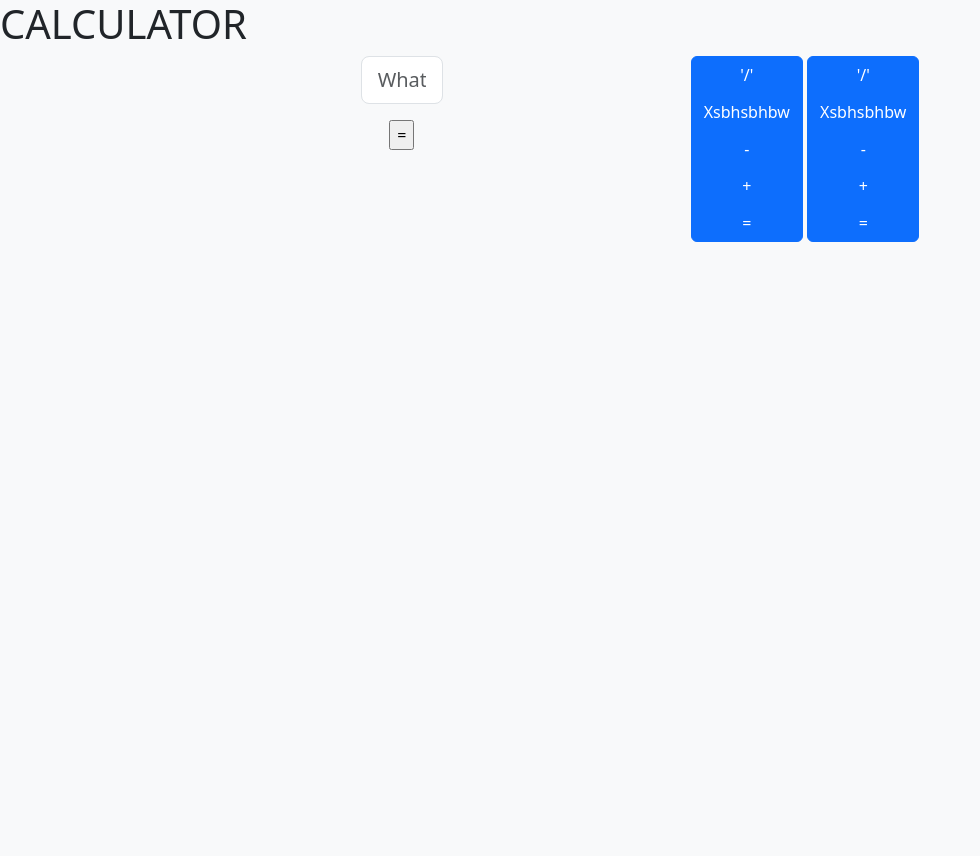
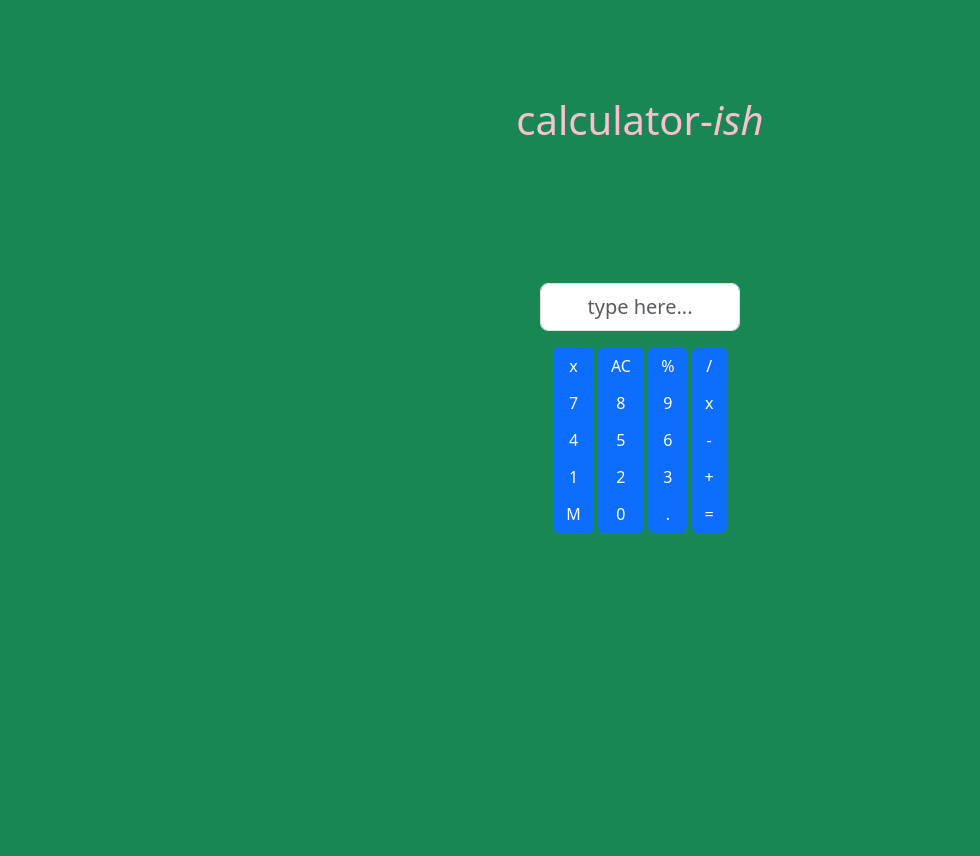
Before and after one commit to BeCoded126/Python-Calculator, a Flask app: page / in a window 1280 px wide. Shown: the whole page, without its empty margins (0-980 px from the left). After the commit the page ends 533 px from the top, so only its background shows below. Run offline with Flask 3, Linux system fonts and the light colour scheme.

Commit message:
added interface

```diff
--- a/templates/index.html
+++ b/templates/index.html
@@ -10,40 +10,79 @@
 
     </head>
     <body
-        class="bg-light">
+        class="bg-success text-center">
 
-        <h1>CALCULATOR</h1>
-        <div class="container-fluid min-vh-100 d-flex justify-content-center ">
+        <div class="mx-auto p-5" style="width: 800px;">
+            <h1 class="m-5"
+                style="color: pink">calculator-<i>ish</i></h1>
 
-            <div class>
+            <div
+                class="bg-black position-absolute top-50 start-50 translate-middle mt-1"
+                style="width: 800px;">
                 <form method="POST"
-                    class="col-12 col-sm-8 col-md-5 col-lg-3 text-center">
+                    class="col-12 col-sm-8 col-md-5 col-lg-3 position-absolute top-50 start-50 translate-middle mt-1"
+                    style="width: 200px;">
                     <input type="text"
                         class="form-control form-control-lg text-center mb-3"
-                        placeholder="What Do You Want to Solve?" name='numbers'>
-                    <input type="submit" value="=">
-                </form>
-            </div>
-            <div class="buttons">
+                        placeholder="type here..." name='numbers'>
 
+                    <div class="buttons justify-center">
                         <div class="btn-group-vertical" role="group"
                             aria-label="Vertical button group">
-                    <button type="button" class="btn btn-primary">'/'</button>
                             <button type="button"
-                        class="btn btn-primary">Xsbhsbhbw</button>
-                    <button type="button" class="btn btn-primary">-</button>
-                    <button type="button" class="btn btn-primary">+</button>
-                    <button type="button" class="btn btn-primary">=</button>
+                                class="btn btn-primary">x</button>
+                            <button type="button"
+                                class="btn btn-primary">7</button>
+                            <button type="button"
+                                class="btn btn-primary">4</button>
+                            <button type="button"
+                                class="btn btn-primary">1</button>
+                            <button type="button"
+                                class="btn btn-primary">M</button>
                         </div>
 
                         <div class="btn-group-vertical" role="group"
                             aria-label="Vertical button group">
-                    <button type="button" class="btn btn-primary">'/'</button>
                             <button type="button"
-                        class="btn btn-primary">Xsbhsbhbw</button>
-                    <button type="button" class="btn btn-primary">-</button>
-                    <button type="button" class="btn btn-primary">+</button>
-                    <button type="button" class="btn btn-primary">=</button>
+                                class="btn btn-primary">AC</button>
+                            <button type="button"
+                                class="btn btn-primary">8</button>
+                            <button type="button"
+                                class="btn btn-primary">5</button>
+                            <button type="button"
+                                class="btn btn-primary">2</button>
+                            <button type="button"
+                                class="btn btn-primary">0</button>
+                        </div>
+
+                        <div class="btn-group-vertical" role="group"
+                            aria-label="Vertical button group">
+                            <button type="button"
+                                class="btn btn-primary">%</button>
+                            <button type="button"
+                                class="btn btn-primary">9</button>
+                            <button type="button"
+                                class="btn btn-primary">6</button>
+                            <button type="button"
+                                class="btn btn-primary">3</button>
+                            <button type="button"
+                                class="btn btn-primary">.</button>
+                        </div>
+
+                        <div class="btn-group-vertical" role="group"
+                            aria-label="Vertical button group">
+                            <button type="button"
+                                class="btn btn-primary">/</button>
+                            <button type="button"
+                                class="btn btn-primary">x</button>
+                            <button type="button"
+                                class="btn btn-primary">-</button>
+                            <button type="button"
+                                class="btn btn-primary">+</button>
+                            <button type="submit"
+                                class="btn btn-primary">=</button>
+                        </div>
+                    </form>
                 </div>
 
             </div>
```
Also changed, not shown: api.py (+4 -4 lines), templates/result.html (+74 -11 lines). Lines whose indentation alone changed are shown as unchanged.
